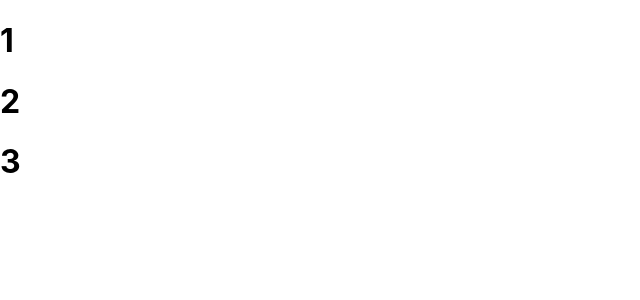
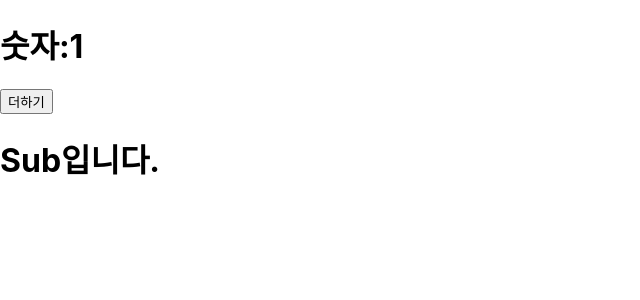
Before and after one commit to richinhim/react_metacoding, a React (Create React App) app: page / in a window 1280 px wide. Shown: the top 300 px of the page, without its empty margins (0-640 px from the left). Built offline with nearby package versions, Linux system fonts and the light colour scheme.

Commit message:
react 오프라인 6강 - useState 1차

```diff
--- a/src/App.js
+++ b/src/App.js
@@ -1,4 +1,6 @@
+import { useState } from 'react';
 import './App.css';
+import Sub from './Sub';
 
 //0.React 엔진- 데이터변경감지에서 UI그려주는
 //1.실행과정(index.html) -SPA
@@ -16,32 +18,27 @@
 //  - 외부 파일에 적는 방법
 //  - 라이브러리 사용(부트스르랩,component-styled)
 
-let a = 10; //변수
-const b = 20; //상수
+// let a = 10; //변수
+// const b = 20; //상수
 
 function App() {
-  let c;
-  let d = undefined;
-  console.log(c);
-  const mystyle = {
-    color: 'red',
+  //function add() {}
+
+  // let number = 1; // 상태값 아님.
+  const [number, setNumber] = useState(1); //React안에 hooks 라이브러리 상태값이 됨.
+
+  const add = () => {
+    //number++;
+    setNumber(number + 1); //리엑트한테 number값 변경할께 라고 요청
+    console.log('add', number);
   };
 
-  let list = [1, 2, 3];
-
+  // 랜더링 시점 = 상태값 변경
   return (
-    /* <div>
-      <div style={mystyle}>안녕{a === 20 ? '10입니다.' : '10이 아닙니다.'}</div>
-      <h1 className="box-style">해딩태그{b === 10 && '20입니다.'}</h1>
-      <hr />
-    </div> */
-
     <div>
-      <div>
-        {list.map((n) => (
-          <h1>{n}</h1>
-        ))}
-      </div>
+      <h1>숫자:{number}</h1>
+      <button onClick={add}>더하기</button>
+      <Sub />
     </div>
   );
 }
--- /dev/null
+++ b/src/Sub.js
@@ -0,0 +1,13 @@
+import React from 'react';
+
+const Sub = () => {
+  // 함수 제공!!
+
+  return (
+    <div>
+      <h1>Sub입니다.</h1>
+    </div>
+  );
+};
+
+export default Sub;
```
Also changed, not shown: react_메타코딩.txt.
